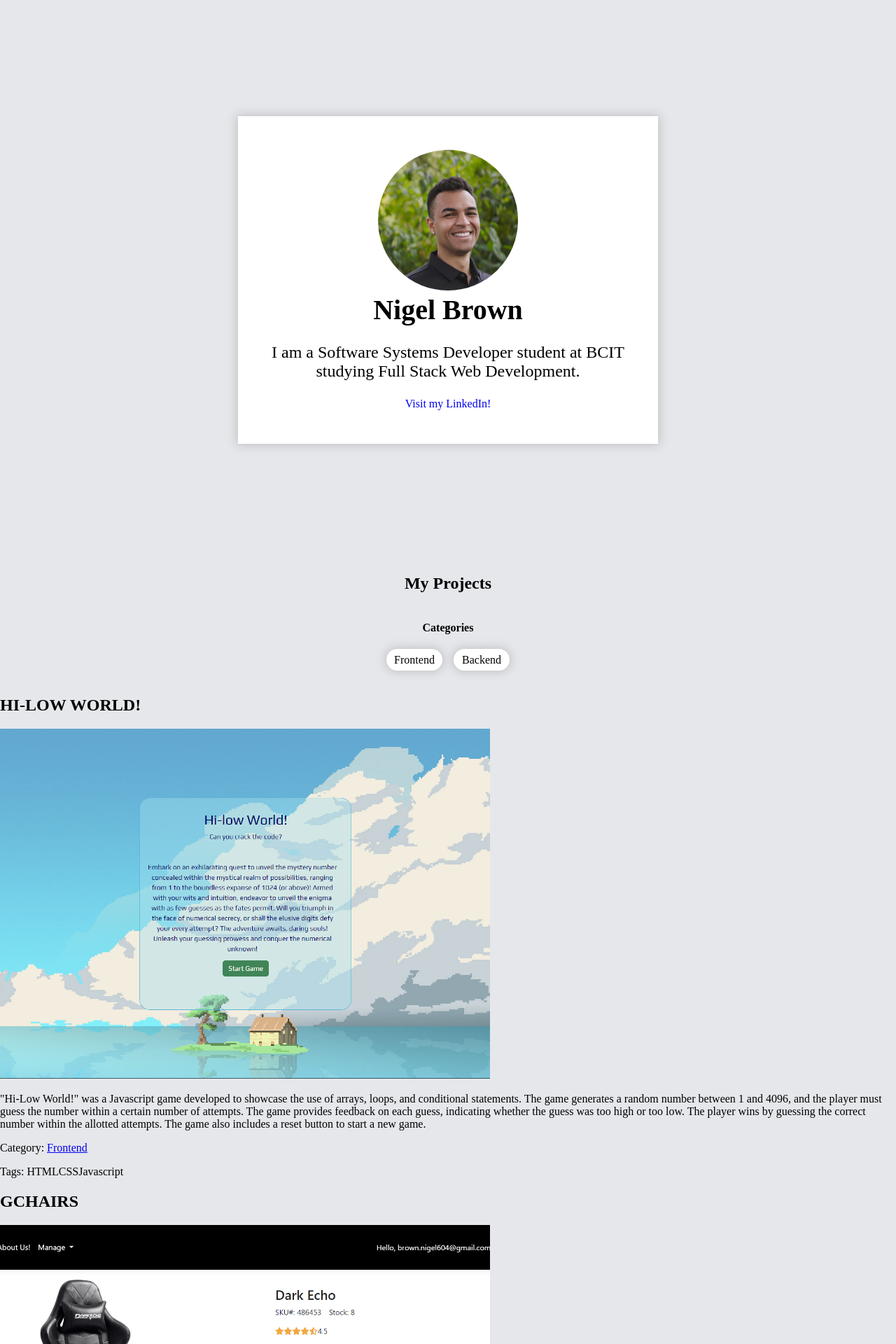
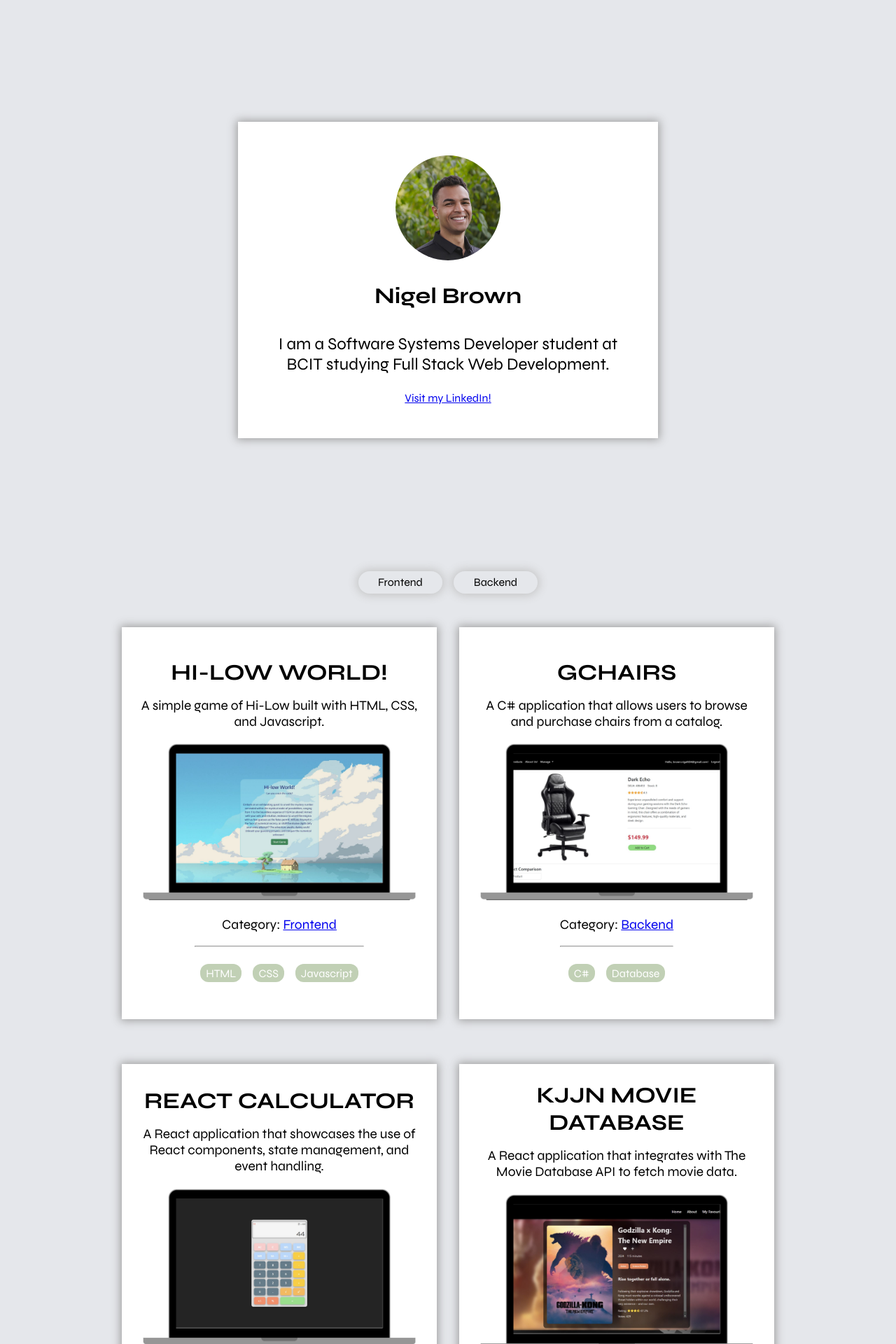
Before and after one commit to brownnigel604/Nigel-Portfolio, an Angular app: page / in a window 1280 px wide. Shown: the top 1920 px of the page at 70% size. Built offline with nearby package versions, Linux system fonts and the light colour scheme.

Commit message:
styling for main page

```diff
--- a/src/app/app.component.css
+++ b/src/app/app.component.css
@@ -1,65 +1,53 @@
-.app-container {
-  min-height: 100vh;
-  position: relative;
-  display: flex;
-  flex-direction: column;
-}
-
-/* about me section */
-
 header {
   height: 100vh;
+  flex-direction: column;
   display: flex;
   justify-content: center;
   align-items: center;
 }
 
 #about-me-container {
+  background-color: white;
+  box-shadow: 0px 0px 12px 2px rgba(158, 158, 158, 1);
+  margin: 0 2rem;
+  max-width: 600px;
+}
+
+#author {
+  font-size: 2rem;
+  text-align: center;
+}
+
+#container {
   display: flex;
   flex-direction: column;
   justify-content: center;
   align-items: center;
-  background-color: white;
-  width: 600px;
-  height: auto;
-  padding: 3rem;
-  box-shadow: 0px 0px 14px 2px rgba(194, 194, 194, 1);
-}
-
-#about-me-container h1 {
-  font-size: 2.5rem;
-  margin: 0 auto;
-  text-align: center;
-}
-
-#about-me-description {
-  font-size: 1.5rem;
-  text-align: center;
-}
-
-#contact {
-  text-decoration: none;
+  padding: 3rem 2rem;
+  /* min-width: 500px; */
+  flex-shrink: 1;
 }
 
 #profile-picture {
-  width: 200px;
+  max-width: 150px;
   height: auto;
   border-radius: 50%;
 }
 
-/* about me section end */
-
-main {
-  display: flex;
-  flex-direction: column;
-  justify-content: center;
-  align-items: center;
+#about-me-description {
+  text-align: center;
+  font-size: 1.5rem;
+  margin-top: 0.5rem;
 }
 
-/* categoies and tags */
-#categories-tags-container {
-  display: flex;
-  justify-content: center;
-  align-items: center;
-  flex-direction: column;
+@media (min-width: 576px) {
 }
+
+@media (min-width: 768px) {
+}
+
+@media (min-width: 992px) {
+}
+
+@media (min-wdith: 1200px) {
+}
--- a/src/app/app.component.html
+++ b/src/app/app.component.html
@@ -2,9 +2,16 @@
   rel="stylesheet"
   href="https://cdnjs.cloudflare.com/ajax/libs/font-awesome/4.7.0/css/font-awesome.min.css"
 />
+<link rel="preconnect" href="https://fonts.googleapis.com" />
+<link rel="preconnect" href="https://fonts.gstatic.com" crossorigin />
+<link
+  href="https://fonts.googleapis.com/css2?family=Syne:wght@400..800&display=swap"
+  rel="stylesheet"
+/>
 <div class="app-container">
   <header>
     <section id="about-me-container">
+      <div id="container">
         <div id="profile-picture-container">
           <img
             id="profile-picture"
@@ -12,17 +19,17 @@
             alt="Profile Picture"
           />
         </div>
-      <h1>{{ author }}</h1>
+        <h1 id="author">{{ author }}</h1>
         <p id="about-me-description">{{ description }}</p>
         <a
           id="contact"
           href="https://www.linkedin.com/in/nigel-brown-541988b9/"
           >{{ contact }}</a
         >
+      </div>
     </section>
   </header>
   <main>
-    <h2>My Projects</h2>
     <section id="filters">
       <div id="categories-tags-container">
         <div id="categories">
@@ -31,12 +38,6 @@
             (newCategoryFilterEvent)="setCategoryFilter($event)"
           ></app-categories>
         </div>
-        <!-- <div id="tags">
-          <app-tags
-            [tagFilter]="tagFilter"
-            (newTagFilterEvent)="setTagFilter($event)"
-          ></app-tags>
-        </div> -->
       </div>
     </section>
     <router-outlet></router-outlet>
--- a/src/app/components/categories/categories.component.css
+++ b/src/app/components/categories/categories.component.css
@@ -1,28 +1,15 @@
-.active {
-  background-color: rgb(
-    156,
-    163,
-    175
-  ); /* Change background color for active state */
-  color: white; /* Change text color for active state */
-}
-
-h4 {
-  text-align: center;
-}
-
 ul {
   list-style-type: none;
   padding: 0;
   display: flex;
+  justify-content: center;
 }
 
 li {
   display: inline;
   margin: 0 0.5rem;
-  background-color: white;
   padding: 0.4rem;
-  width: 80px;
+  width: 120px;
   text-align: center;
   border-radius: 25px;
   box-shadow: 0px 0px 14px 2px rgba(194, 194, 194, 1);
--- a/src/app/components/categories/categories.component.html
+++ b/src/app/components/categories/categories.component.html
@@ -1,9 +1,8 @@
-<h4>Categories</h4>
 <ul>
   <li
     *ngFor="let category of categories"
     [ngClass]="{
-      active: categoryFilter && category.id == categoryFilter.id,
+      active: categoryFilter && category.id === categoryFilter.id,
       inactive: !categoryFilter || category.id !== categoryFilter.id
     }"
     (click)="navigateToCategory(category)"
--- a/src/app/components/projects/projects.component.css
+++ b/src/app/components/projects/projects.component.css
@@ -1,5 +1,90 @@
+.project-container {
+  background-color: white;
+  display: flex;
+  flex-direction: column;
+  margin: 2rem 1rem;
+  padding: 0 1rem;
+  box-shadow: 0px 0px 12px 2px rgba(158, 158, 158, 1);
+  justify-content: center;
+  align-items: center;
+  text-align: center;
+  flex-wrap: wrap;
+  padding: 1.5rem 0.8rem;
+}
+
 img {
-  max-width: 700px;
-  height: 500px;
+  width: auto;
+  max-width: 100%;
+  height: auto;
   object-fit: cover;
 }
+
+.project-excerpt {
+  margin-top: 0.5rem;
+  font-size: 1.2rem;
+  padding: 0 0.5rem;
+}
+
+.project-title {
+  font-size: 2rem;
+  margin-bottom: 0.5rem;
+  margin-top: 0;
+}
+
+.project-tag {
+  background-color: rgb(193, 208, 181);
+  color: white;
+  border-radius: 12px;
+  font-size: 1rem;
+  padding: 0.2rem 0.5rem;
+  margin: 0.5rem 0.5rem;
+}
+
+.category {
+  font-size: 1.2rem;
+}
+
+.tag-container {
+  display: flex;
+  flex-wrap: wrap;
+  justify-content: center;
+  margin-bottom: 0;
+}
+
+#projects-container {
+  display: flex;
+  flex-direction: column;
+}
+
+@media (min-width: 576px) {
+  .image-container {
+    max-width: 400px;
+  }
+
+  img {
+    width: auto;
+  }
+}
+
+@media (min-width: 768px) {
+  #projects-container {
+    display: grid;
+    grid-template-columns: repeat(2, 1fr);
+  }
+
+  .project-container {
+    max-width: 450px;
+    min-height: 560px;
+    transition: all 0.2s ease-in-out;
+  }
+
+  .project-container:hover {
+    transform: scale(1.02);
+    /* background-color: rgb(237, 221, 252); */
+  }
+
+  img {
+    width: auto;
+    max-width: 100%;
+  }
+}
--- a/src/app/components/projects/projects.component.html
+++ b/src/app/components/projects/projects.component.html
@@ -1,3 +1,4 @@
+<div id="projects-container">
   <article
     *ngFor="let project of projects | projectFilter : tagFilter"
     [class.hidden]="tagFilter && project.category?.id != tagFilter.id"
@@ -5,22 +6,29 @@
     <ng-container
       *ngIf="!categoryFilter || project.category?.id === categoryFilter.id"
     >
-    <h2>{{ project.title | uppercase }}</h2>
+      <div class="project-container">
+        <h2 class="project-title">{{ project.title | uppercase }}</h2>
+        <p class="project-excerpt">{{ project.excerpt }}</p>
+        <div class="image-container">
           <img
-      *ngIf="project.image"
-      [src]="'assets/images/' + project.image"
+            *ngIf="project.home_image"
+            [src]="'assets/images/' + project.home_image"
             alt="Image of {{ project.title }}"
             (click)="setSelectedProject(project)"
           />
-    <p>{{ project.excerpt }}</p>
-    <p *ngIf="project.category">
+        </div>
+        <div class="content-container">
+          <p class="category" *ngIf="project.category">
             Category:
             <a [href]="'/projects/categories/' + project.category.slug">
               {{ project.category.name }}</a
             >
           </p>
-    <p *ngIf="project.tags && project.tags.length > 0">
-      Tags:
+          <hr />
+          <p
+            class="tag-container"
+            *ngIf="project.tags && project.tags.length > 0"
+          >
             <span
               *ngFor="let tag of project.tags"
               class="project-tag"
@@ -29,5 +37,8 @@
               >{{ tag.name }}</span
             >
           </p>
+        </div>
+      </div>
     </ng-container>
   </article>
+</div>
--- a/src/app/data/projects.ts
+++ b/src/app/data/projects.ts
@@ -5,10 +5,11 @@ export const PROJECTS: Project[] = [
       "id": 1,
       "title": "Hi-Low World!",
       "slug": "hi-low-world",
-      "excerpt": '"Hi-Low World!" was a Javascript game developed to showcase the use of arrays, loops, and conditional statements. The game generates a random number between 1 and 4096, and the player must guess the number within a certain number of attempts. The game provides feedback on each guess, indicating whether the guess was too high or too low. The player wins by guessing the correct number within the allotted attempts. The game also includes a reset button to start a new game.',
-      "body": "<p>Ea error fugit cumque non exercitationem non. Molestias et deserunt ad suscipit quis. Rerum voluptatem saepe aperiam assumenda.</p></p>Saepe tenetur nihil quia quidem nemo. Sequi similique iure ullam facilis. Molestias occaecati veritatis provident.</p></p>Adipisci expedita distinctio libero ea. Nulla quam minus beatae voluptate laudantium quis eos. Fugit ullam ut perferendis quia dignissimos. Blanditiis iste et voluptas magni. Voluptate eos qui quaerat iure eius est aut.</p></p>Quisquam est voluptatum aut cupiditate molestias. Explicabo consequuntur nostrum et et non neque. Consequatur sed est sed blanditiis voluptatem nihil.</p>",
+      "excerpt": "A simple game of Hi-Low built with HTML, CSS, and Javascript.",
+      "body": '"Hi-Low World!" was a Javascript game developed to showcase the use of arrays, loops, and conditional statements. The game generates a random number between 1 and 4096, and the player must guess the number within a certain number of attempts. The game provides feedback on each guess, indicating whether the guess was too high or too low. The player wins by guessing the correct number within the allotted attempts. The game also includes a reset button to start a new game.',
       "url": null,
       "published_date": null,
+      "home_image": 'HiLow-Lt.jpg',
       "image": 'HiLowWorld.png',
       "thumb": null,
       "category_id": 1,
@@ -37,10 +38,11 @@ export const PROJECTS: Project[] = [
       "id": 2,
       "title": "GChairs",
       "slug": "gchairs",
-      "excerpt": "GChairs was developed in .NET Core using C# and a SQL Server database. The application allows users to browse and purchase chairs from a catalog. Users can view chair details, add chairs to their cart, and complete the checkout process with Paypal. The application includes user authentication and authorization, as well as an admin interface for managing products and orders. GChairs demonstrates the use of MVC architecture, entity framework, and LINQ queries.",
-      "body": "<p>Velit perspiciatis tenetur aspernatur cum qui facilis. Quos tempora omnis harum corporis. Cumque quisquam ea cumque aut sed eius. Ut mollitia architecto eaque tempora ab sit alias.</p></p>Recusandae id non sunt voluptatem. Aut et ab et nihil. At unde recusandae ea molestias dignissimos quisquam molestias.</p></p>Dolore qui recusandae non. Non omnis vel similique ullam odit maiores. Libero in consequatur quia dolores. Unde aliquam hic mollitia.</p>",
+      "excerpt": "A C# application that allows users to browse and purchase chairs from a catalog.",
+      "body": "GChairs was developed in .NET Core using C# and a SQL Server database. The application allows users to browse and purchase chairs from a catalog. Users can view chair details, add chairs to their cart, and complete the checkout process with Paypal. The application includes user authentication and authorization, as well as an admin interface for managing products and orders. GChairs demonstrates the use of MVC architecture, entity framework, and LINQ queries.",
       "url": null,
       "published_date": null,
+      "home_image": "GChairs-Lt.jpg",
       "image": "GChairs.png",
       "thumb": null,
       "category_id": 3,
@@ -64,10 +66,11 @@ export const PROJECTS: Project[] = [
       "id": 3,
       "title": "React Calculator",
       "slug": "react-calculator",
-      "excerpt": 'The React Calculator application was developed to showcase the use of React components, state management, and event handling. The calculator allows users to perform basic arithmetic operations, such as addition, subtraction, multiplication, and division. The application includes a display area to show the current input and result, as well as buttons for entering numbers and operators. The React Calculator demonstrates the use of React hooks, such as useState and useEffect, to manage component state and side effects.',
-      "body": "<p>Numquam voluptates quod doloremque sed. Odio ea in totam veritatis consequuntur ad cupiditate. Adipisci et qui dolor architecto dicta asperiores a. Consequuntur est impedit explicabo ut iste aperiam error deleniti.</p></p>Consequatur sint quia error exercitationem iusto doloremque non placeat. Ut ea molestiae aut. Ab et dolorum ab sit omnis sit. Consequatur ipsam culpa repellat voluptas.</p></p>Facere rem eum doloribus deleniti repellat. Ut quia amet incidunt. Eos et culpa reiciendis ipsum et molestiae omnis. Cumque reprehenderit delectus eum alias consequatur quibusdam.</p></p>Quod minus aut est quis omnis magnam. Tempora ad ab quia sed est optio distinctio. Ut vel et dolor sint est iure.</p></p>Suscipit dolores omnis quia nihil. Deleniti totam rerum cupiditate. Odio maiores consequatur fuga perspiciatis. Commodi doloremque exercitationem neque eius. Nulla cumque et doloribus ab consectetur voluptatem explicabo.</p>",
+      "excerpt": 'A React application that showcases the use of React components, state management, and event handling.',
+      "body": "The React Calculator application was developed to showcase the use of React components, state management, and event handling. The calculator allows users to perform basic arithmetic operations, such as addition, subtraction, multiplication, and division. The application includes a display area to show the current input and result, as well as buttons for entering numbers and operators. The React Calculator demonstrates the use of React hooks, such as useState and useEffect, to manage component state and side effects.",
       "url": null,
       "published_date": null,
+      "home_image": "ReactCalculator-Lt.jpg",
       "image": "ReactCalculator.png",
       "thumb": null,
       "category_id": 3,
@@ -91,10 +94,11 @@ export const PROJECTS: Project[] = [
       "id": 4,
       "title": "KJJN Movie Database",
       "slug": "kjjn-movie-database",
-      "excerpt": 'KJJN Movie Database was created with React and demonstrated the use of React components, state management, and API integration. The application allows users to search for movies by title, view movie details, and save movies to a favorites list or watch later list. The application integrates with The Movie Database API to fetch movie data, including titles, posters, and plot summaries. KJJN Movie Database showcases the use of React hooks, such as useState and useEffect, to manage component state and side effects.',
-      "body": "<p>Ut facere cumque hic corrupti animi. Dolore sequi fugit sed quisquam ratione repellat eaque. Eos autem perspiciatis ipsum voluptas voluptas.</p></p>Cum illum iste quia et minima ipsam non. Quas nobis et laborum nihil animi. Quia corrupti et saepe est consectetur ducimus dolores.</p></p>Voluptas rerum sed voluptates ea aliquid. Laboriosam in quisquam tempore sed saepe totam.</p>",
+      "excerpt": 'A React application that integrates with The Movie Database API to fetch movie data.',
+      "body": 'KJJN Movie Database was created with React and demonstrated the use of React components, state management, and API integration. The application allows users to search for movies by title, view movie details, and save movies to a favorites list or watch later list. The application integrates with The Movie Database API to fetch movie data, including titles, posters, and plot summaries. KJJN Movie Database showcases the use of React hooks, such as useState and useEffect, to manage component state and side effects.',
       "url": null,
       "published_date": null,
+      "home_image": "KJJNDb-Lt.jpg",
       "image": "KJJNMovieDb.png",
       "thumb": null,
       "category_id": 1,
@@ -133,10 +137,11 @@ export const PROJECTS: Project[] = [
       "id": 5,
       "title": "Tourism Minisite",
       "slug": "tourism-minisite",
-      "excerpt": "The Tourism Minisite was developed to showcase the use of HTML and CSS to create a responsive website layout. The minisite includes a homepage, about page, and contact page, each with a unique design and layout. The minisite demonstrates the use of CSS flexbox and grid to create responsive and visually appealing page layouts. The Tourism Minisite is fully responsive and optimized for desktop, tablet, and mobile devices.",
-      "body": "<p>Sit quae laborum sunt dolorum voluptatem et ipsam. Et ipsum animi exercitationem est omnis.</p></p>Autem autem est non voluptatibus. A neque veniam voluptas quo vitae adipisci odio. Vitae quo ea atque molestiae dolorem in.</p></p>Similique adipisci eum qui voluptate repudiandae tempore corporis. At iste earum totam minima dignissimos odio sed animi. Rerum exercitationem est est expedita quae. Mollitia minima ut necessitatibus est dolores rem. Ducimus sit consequatur eos quia omnis.</p>",
+      "excerpt": "The Tourism Minisite is a static webpage display a showcase of HTML and CSS.",
+      "body": "The Tourism Minisite was developed to showcase the use of HTML and CSS to create a responsive website layout. The minisite includes a homepage, about page, and contact page, each with a unique design and layout. The minisite demonstrates the use of CSS flexbox and grid to create responsive and visually appealing page layouts. The Tourism Minisite is fully responsive and optimized for desktop, tablet, and mobile devices.",
       "url": null,
       "published_date": null,
+      "home_image": "TourismSite-Lt.jpg",
       "image": "TourismSite.png",
       "thumb": null,
       "category_id": 1,
@@ -160,10 +165,11 @@ export const PROJECTS: Project[] = [
       "id": 6,
       "title": "Food Explorer",
       "slug": "food-explorer",
-      "excerpt": "Food Explorer is a static webpage developed to showcase the use of HTML and SASS to create a visually appealing and responsive design. The webpage features a grid layout with images and text, as well as hover effects and transitions to enhance the user experience. The Food Explorer webpage is fully responsive and optimized for desktop, tablet, and mobile devices. The webpage demonstrates the use of SASS variables, mixins, and nesting to create modular and maintainable stylesheets.",
-      "body": "<p>Ut consequatur modi voluptates officia inventore consequatur. Molestiae possimus voluptate nihil voluptatem et harum sapiente. Aut voluptas possimus aspernatur beatae omnis ad et. Non non ipsum laborum quisquam et.</p></p>Ullam ab velit at non. Deserunt ut ea veritatis sapiente aliquid eos quia et. Commodi dolore esse voluptatem delectus.</p></p>Velit velit numquam cupiditate quis. Quos et veniam nobis omnis.</p>",
+      "excerpt": "A fully responsive static webpage displaying a showcase of HTML and use of SASS.",
+      "body": "Food Explorer is a static webpage developed to showcase the use of HTML and SASS to create a visually appealing and responsive design. The webpage features a grid layout with images and text, as well as hover effects and transitions to enhance the user experience. The Food Explorer webpage is fully responsive and optimized for desktop, tablet, and mobile devices. The webpage demonstrates the use of SASS variables, mixins, and nesting to create modular and maintainable stylesheets.",
       "url": null,
       "published_date": null,
+      "home_image": "FoodExplorer-Lt.jpg",
       "image": "FoodExplorer.png",
       "thumb": null,
       "category_id": 1,
--- a/src/app/model/projects.ts
+++ b/src/app/model/projects.ts
@@ -8,6 +8,7 @@ export interface Project {
     'body': string;
     'url': string | null;
     'published_date': string | null;
+    'home_image': string | null;
     'image': string | null;
     'thumb': string | null;
     'category_id': number | null;
--- a/src/index.html
+++ b/src/index.html
@@ -1,11 +1,17 @@
-<!doctype html>
+<!DOCTYPE html>
 <html lang="en">
   <head>
-  <meta charset="utf-8">
+    <meta charset="utf-8" />
     <title>AngularA01</title>
-  <base href="/">
-  <meta name="viewport" content="width=device-width, initial-scale=1">
-  <link rel="icon" type="image/x-icon" href="favicon.ico">
+    <base href="/" />
+    <meta name="viewport" content="width=device-width, initial-scale=1" />
+    <link rel="icon" type="image/x-icon" href="favicon.ico" />
+    <link rel="preconnect" href="https://fonts.googleapis.com" />
+    <link rel="preconnect" href="https://fonts.gstatic.com" crossorigin />
+    <link
+      href="https://fonts.googleapis.com/css2?family=Syne:wght@400..800&display=swap"
+      rel="stylesheet"
+    />
   </head>
   <body>
     <app-root></app-root>
--- a/src/styles.css
+++ b/src/styles.css
@@ -1,6 +1,8 @@
 /* You can add global styles to this file, and also import other style files */
 html {
   box-sizing: border-box;
+  display: flex;
+  flex-direction: column;
 }
 *,
 *:before,
@@ -11,5 +13,9 @@ html {
 body {
   margin: 0 auto;
   background-color: rgb(229 231 235);
-  display: flex;
+  padding: 0 2rem;
+  font-family: "Syne", sans-serif;
+  font-optical-sizing: auto;
+  font-weight: 400;
+  font-style: normal;
 }
```
Lines whose indentation alone changed are shown as unchanged.
